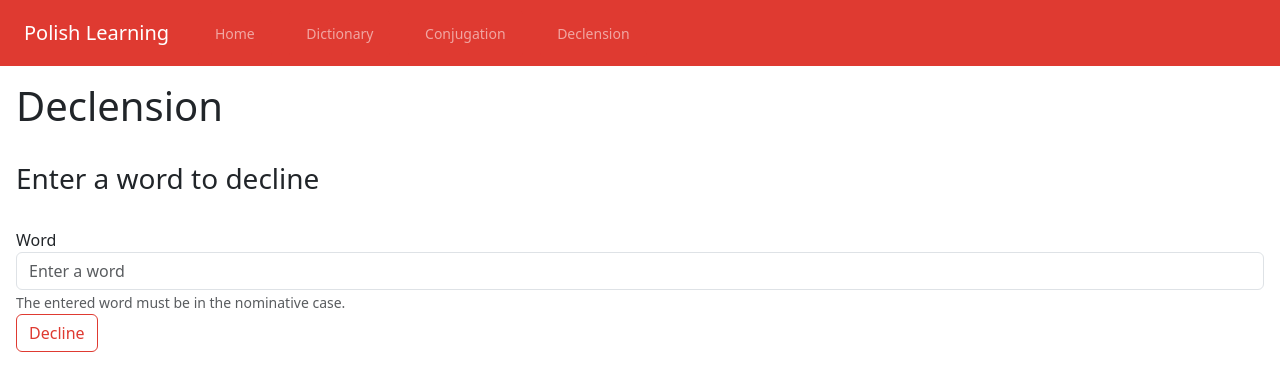
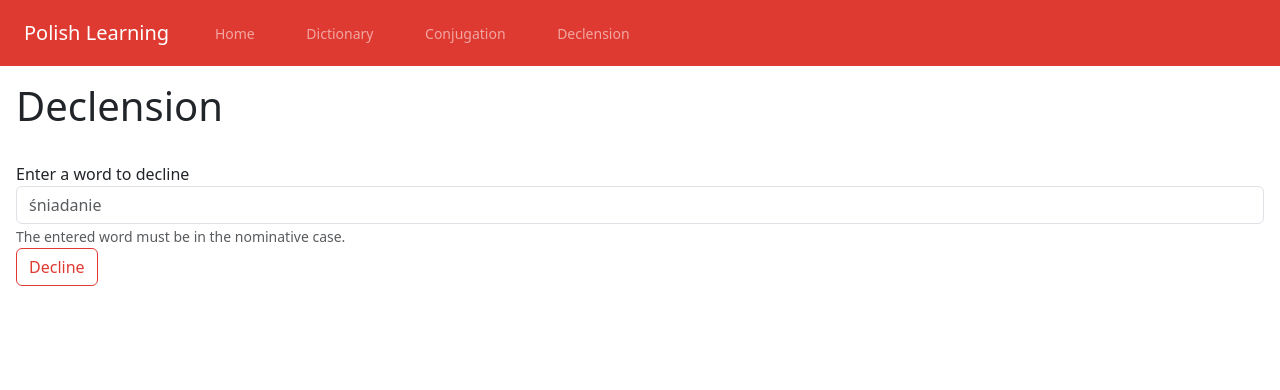
Before and after one commit to kenichisutan/polish-learning, a React (Create React App) app: page /declension in a window 1280 px wide. Shown: the top 390 px of the page. Built offline with nearby package versions, Linux system fonts and the light colour scheme.

Commit message:
Cleaned up redundant information

```diff
--- a/src/components/Declension.js
+++ b/src/components/Declension.js
@@ -25,12 +25,10 @@ const Declension = () => {
         <div className="page-content">
             <h1>Declension</h1>
             <br />
-            <h3>Enter a word to decline</h3>
-            <br />
             <form>
                 <div className="form-group">
-                    <label htmlFor="inputDeclension1">Word</label>
-                    <input type="word" className="form-control" id="inputDeclension1" aria-describedby="declensionHelp" placeholder="Enter a word" />
+                    <label htmlFor="inputDeclension1">Enter a word to decline</label>
+                    <input type="word" className="form-control" id="inputDeclension1" aria-describedby="declensionHelp" placeholder="śniadanie" />
                     <small id="declensionHelp" className="form-text text-muted">The entered word must be in the nominative case.</small>
                 </div>
                 <button type="submit" className="btn btn-outline-danger" onClick={handleSubmit}>Decline</button>
```
